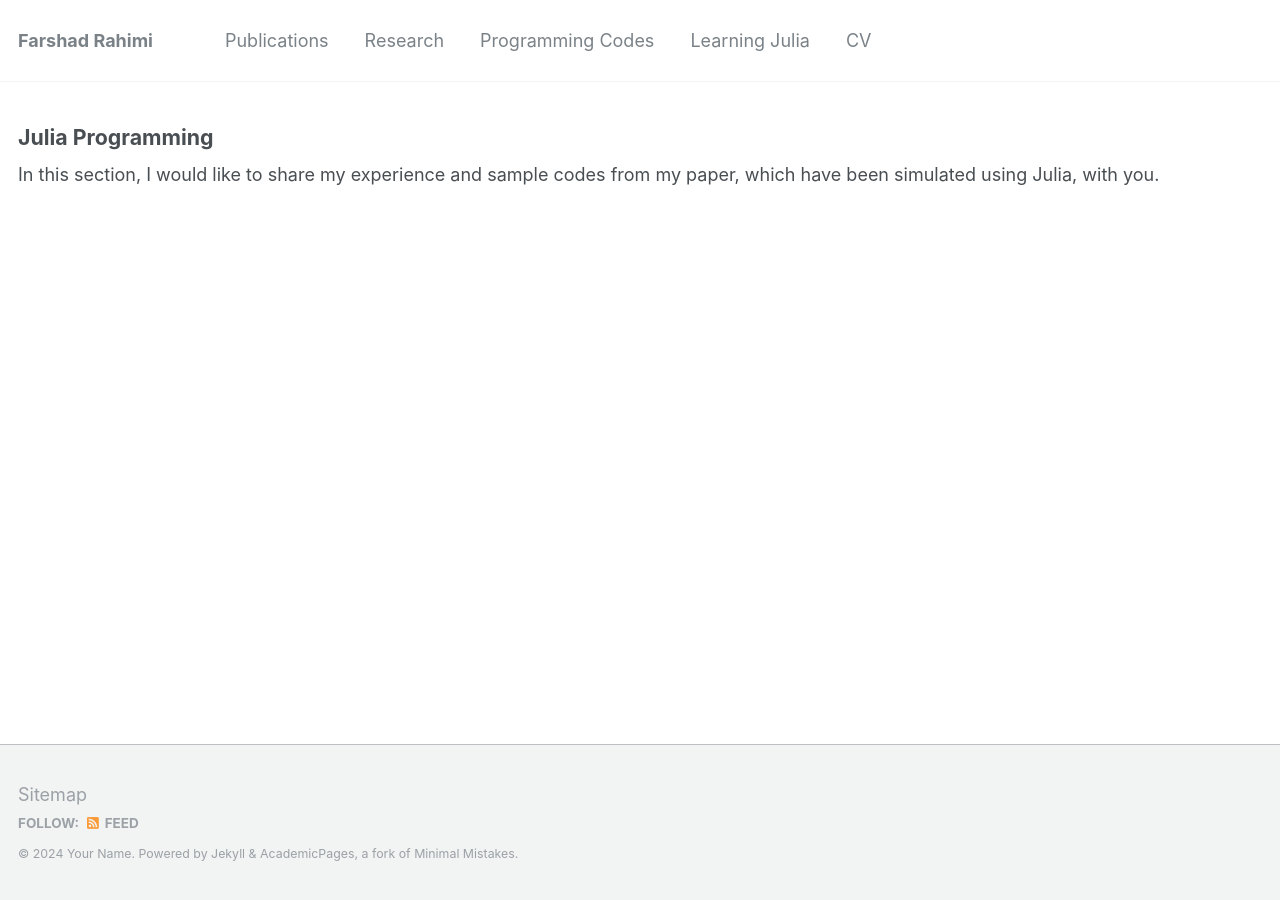
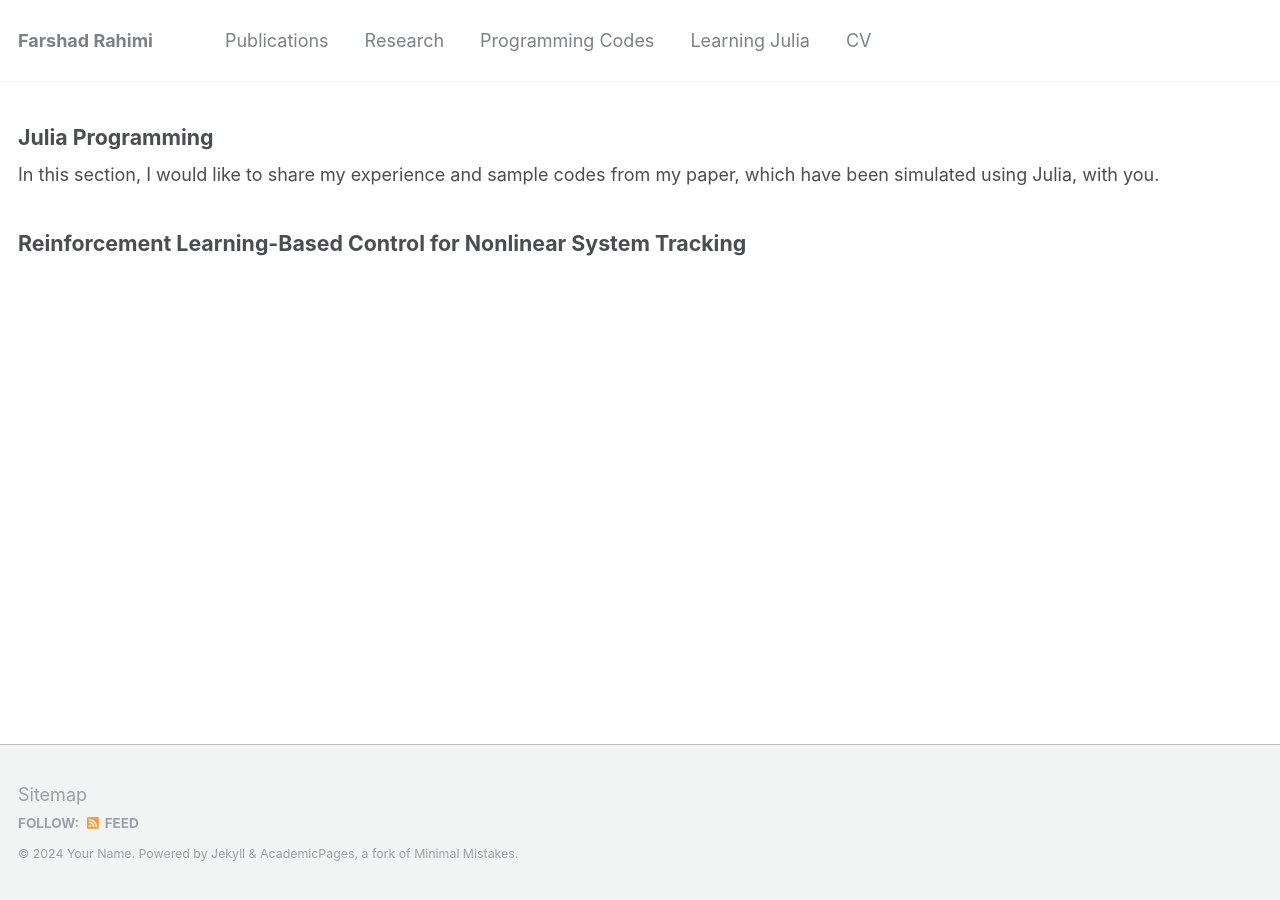
Before and after one commit to Farshad-Rahimi/FarshadRahimi, a Jekyll site: the page built from _teaching/2015-spring-teaching-3.md, in a window 1280 px wide. Built offline with Jekyll 4.4.1, drawn with Linux system fonts in a browser that asks for light colours.

Commit message:
Update 2015-spring-teaching-3.md

```diff
--- a/_teaching/2015-spring-teaching-3.md
+++ b/_teaching/2015-spring-teaching-3.md
@@ -10,3 +10,6 @@ code: true
 {: .text-justify style="font-size: 16pt" reversed="reversed"}
 #### Julia Programming
 In this section, I would like to share my experience and sample codes from my paper, which have been simulated using Julia, with you.
+
+{: .text-justify style="font-size: 16pt" reversed="reversed"}
+### Reinforcement Learning-Based Control for Nonlinear System Tracking
```
